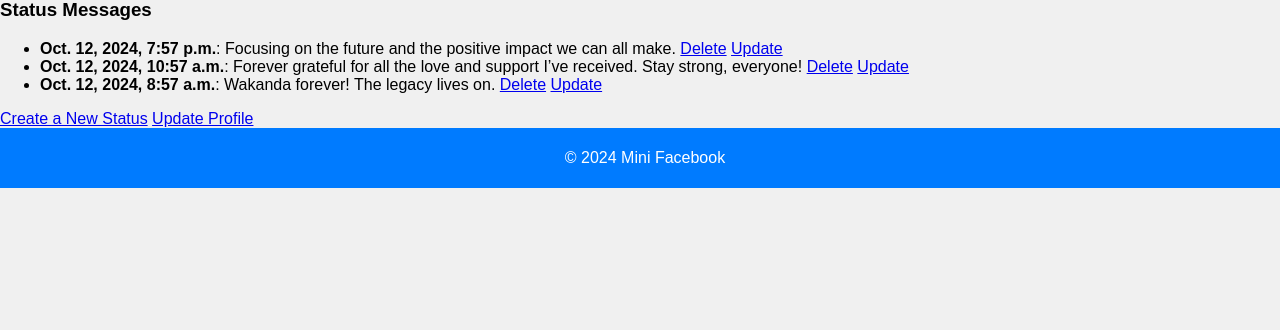
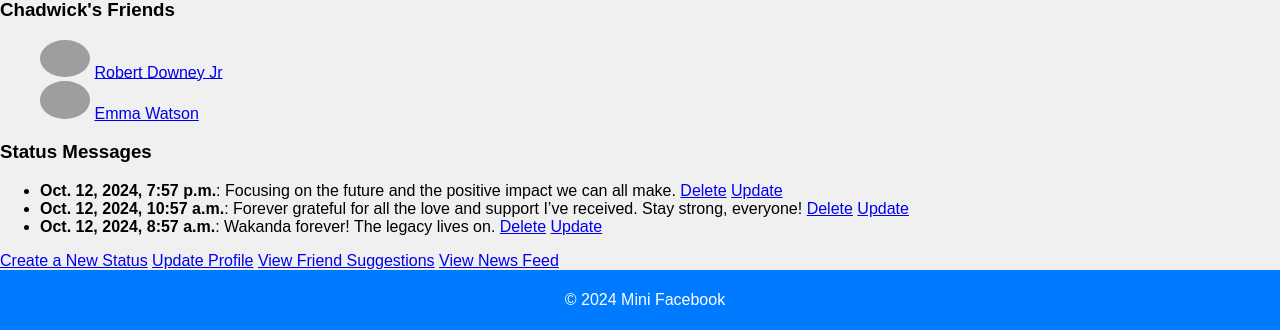
Before and after one commit to Mussie0001/cs412-a3, a Django app: page /mini_fb/profile/4/ in a window 1280 px wide. Shown: the part 481-811 px from the top of the page. Before the commit the page ends 669 px from the top, so only its background shows below. Run offline with Django 5.2, Linux system fonts and the light colour scheme; data comes from the database, SQL or seed files in the repository; both versions use the stored data as it was after the commit; grey boxes are pictures that could not be loaded.

Commit message:
assignment 8

```diff
--- a/mini_fb/admin.py
+++ b/mini_fb/admin.py
@@ -4,9 +4,10 @@ Username/Email: mussieab@bu.edu
 Description: This file registers the Profile model with the Django admin site.
 """
 from django.contrib import admin
-from .models import Profile, StatusMessage, Image
+from .models import Profile, StatusMessage, Image, Friend
 
 # Register your models here.
 admin.site.register(Profile)
 admin.site.register(StatusMessage)
 admin.site.register(Image)
+admin.site.register(Friend)
--- a/mini_fb/models.py
+++ b/mini_fb/models.py
@@ -43,6 +43,55 @@ class Profile(models.Model):
         """
         return reverse('show_profile', kwargs={'pk': self.pk})
 
+    def get_friends(self):
+        """
+        Returns all profiles that are friends with this profile.
+        """
+        friends_as_profile1 = Friend.objects.filter(profile1=self)
+        friends_as_profile2 = Friend.objects.filter(profile2=self)
+
+        friends = [friend.profile2 for friend in friends_as_profile1]
+        friends += [friend.profile1 for friend in friends_as_profile2]
+
+        return friends
+
+    def get_friend_suggestions(self):
+        """
+        Returns a list of profiles that are not currently friends with this profile
+        and does not include this profile itself.
+        """
+        current_friends = set(self.get_friends())
+        suggested_friends = Profile.objects.exclude(pk=self.pk).exclude(pk__in=[friend.pk for friend in current_friends])
+
+        return suggested_friends
+
+    def add_friend(self, other):
+        """
+        Adds a friend relation between this profile and the other profile & prevents duplicate friendships and self-friending.
+        """
+        if self == other:
+            raise ValueError("Cannot add self as a friend.")
+
+        friend_exists = Friend.objects.filter(
+            models.Q(profile1=self, profile2=other) | models.Q(profile1=other, profile2=self)
+        ).exists()
+
+        if not friend_exists:
+            friend = Friend(profile1=self, profile2=other)
+            friend.save()
+
+    def get_news_feed(self):
+        """
+        Returns a QuerySet of all status messages from this profile and their friends,
+        sorted by the most recent first.
+        """
+        own_statuses = StatusMessage.objects.filter(profile=self)
+        friends = self.get_friends()
+        friends_statuses = StatusMessage.objects.filter(profile__in=friends)
+        news_feed = own_statuses.union(friends_statuses).order_by('-timestamp')
+
+        return news_feed
+
 class StatusMessage(models.Model):
     """
     A model representing a Facebook-style status message.
@@ -86,3 +135,21 @@ class Image(models.Model):
         Returns a string representation of the Image instance.
         """
         return f"Image for {self.status_message.message[:30]} uploaded at {self.timestamp}"
+
+class Friend(models.Model):
+    """
+    A model representing a friendship between two profiles that are friends with each other.
+    Attributes:
+        profile1 (ForeignKey): The first profile in the friendship.
+        profile2 (ForeignKey): The second profile in the friendship.
+        timestamp (DateTimeField): The date when the friendship was created.
+    """
+    profile1 = models.ForeignKey(Profile, on_delete=models.CASCADE, related_name="profile1")
+    profile2 = models.ForeignKey(Profile, on_delete=models.CASCADE, related_name="profile2")
+    timestamp = models.DateTimeField(default=timezone.now)
+
+    def __str__(self):
+        """
+        Returns a string representation of the friendship, including both profiles' names.
+        """
+        return f"{self.profile1.first_name} {self.profile1.last_name} & {self.profile2.first_name} {self.profile2.last_name}"
--- a/mini_fb/templates/mini_fb/show_profile.html
+++ b/mini_fb/templates/mini_fb/show_profile.html
@@ -16,6 +16,19 @@
             <td><img src="{{ profile.profile_image_url }}" alt="{{ profile.first_name }}" width="200"></td>
         </tr>
     </table>
+
+    <h3> {{ profile.first_name }}'s Friends</h3>
+    {% if profile.get_friends %}
+    <ul>
+        {% for friend in profile.get_friends %}
+        <li style="list-style-type: none;">
+            <img src="{{ friend.profile_image_url }}" alt="{{ friend.first_name }}" width="50"> <a href="{% url 'show_profile' friend.pk %}">{{ friend.first_name }} {{ friend.last_name }}</a>
+        </li>
+        {% endfor %}
+    </ul>
+    {% else %}
+    <p>This profile has no friends yet.</p>
+    {% endif %}
 
     <h3>Status Messages</h3>
     <ul>
@@ -38,4 +51,6 @@
     </ul>
     <a href="{% url 'create_status' profile.pk %}">Create a New Status</a>
     <a href="{% url 'update_profile' profile.pk %}">Update Profile</a>
+    <a href="{% url 'friend_suggestions' profile.pk %}">View Friend Suggestions</a>
+    <a href="{% url 'news_feed' profile.pk %}">View News Feed</a>
 {% endblock %}
--- a/mini_fb/urls.py
+++ b/mini_fb/urls.py
@@ -6,7 +6,7 @@ Description: This file contains the URL configuration for the mini_fb applicatio
 """
 
 from django.urls import path
-from .views import ShowAllProfilesView, ShowProfilePageView, CreateProfileView, CreateStatusMessageView, UpdateProfileView, DeleteStatusMessageView, UpdateStatusMessageView
+from .views import ShowAllProfilesView, ShowProfilePageView, CreateProfileView, CreateStatusMessageView, UpdateProfileView, DeleteStatusMessageView, UpdateStatusMessageView, CreateFriendView, ShowFriendSuggestionsView, ShowNewsFeedView
 
 urlpatterns = [
     path('', ShowAllProfilesView.as_view(), name='show_all_profiles'),
@@ -16,4 +16,7 @@ urlpatterns = [
     path('profile/<int:pk>/update/', UpdateProfileView.as_view(), name='update_profile'),
     path('status/<int:pk>/delete/', DeleteStatusMessageView.as_view(), name='delete_status'),
     path('status/<int:pk>/update/', UpdateStatusMessageView.as_view(), name='update_status'),
+    path('profile/<int:pk>/add_friend/<int:other_pk>/', CreateFriendView.as_view(), name='add_friend'),
+    path('profile/<int:pk>/friend_suggestions/', ShowFriendSuggestionsView.as_view(), name='friend_suggestions'),
+    path('profile/<int:pk>/news_feed/', ShowNewsFeedView.as_view(), name='news_feed'),
 ]
--- a/mini_fb/views.py
+++ b/mini_fb/views.py
@@ -4,8 +4,8 @@ Username/Email: mussieab@bu.edu
 Description: This file contains the view for displaying all profiles in the mini_fb application.
 """
 
-from django.shortcuts import render
-from django.views.generic import ListView, DetailView, CreateView, UpdateView, DeleteView
+from django.shortcuts import render, get_object_or_404, redirect
+from django.views.generic import ListView, DetailView, CreateView, UpdateView, DeleteView, View
 from .models import Profile, StatusMessage, Image
 from .forms import CreateProfileForm, CreateStatusMessageForm, UpdateProfileForm
 from django.urls import reverse
@@ -144,3 +144,42 @@ class UpdateStatusMessageView(UpdateView):
         """
         profile_id = self.object.profile.pk
         return reverse('show_profile', kwargs={'pk': profile_id})
+
+class CreateFriendView(View):
+    """
+    A view to handle adding a friend by URL.
+    """
+
+    def dispatch(self, request, *args, **kwargs):
+        """
+        Handles the request to add a friend and redirects to the profile page.
+        """
+        profile = get_object_or_404(Profile, pk=kwargs['pk'])
+        other_profile = get_object_or_404(Profile, pk=kwargs['other_pk'])
+
+        try:
+            profile.add_friend(other_profile)
+        except ValueError as e:
+            print(f"Error: {e}")
+
+        return redirect('show_profile', pk=profile.pk)
+
+class ShowFriendSuggestionsView(DetailView):
+    model = Profile
+    template_name = 'mini_fb/friend_suggestions.html'
+    context_object_name = 'profile'
+
+    def get_context_data(self, **kwargs):
+        context = super().get_context_data(**kwargs)
+        context['friend_suggestions'] = self.object.get_friend_suggestions()
+        return context
+
+class ShowNewsFeedView(DetailView):
+    model = Profile
+    template_name = 'mini_fb/news_feed.html'
+    context_object_name = 'profile'
+
+    def get_context_data(self, **kwargs):
+        context = super().get_context_data(**kwargs)
+        context['news_feed'] = self.object.get_news_feed()
+        return context
```
Also changed, not shown: mini_fb/templates/mini_fb/friend_suggestions.html (added, +19 -0 lines), mini_fb/templates/mini_fb/news_feed.html (added, +27 -0 lines), db.sqlite3, mini_fb/migrations/0004_friend.py (added), 2 other files.
